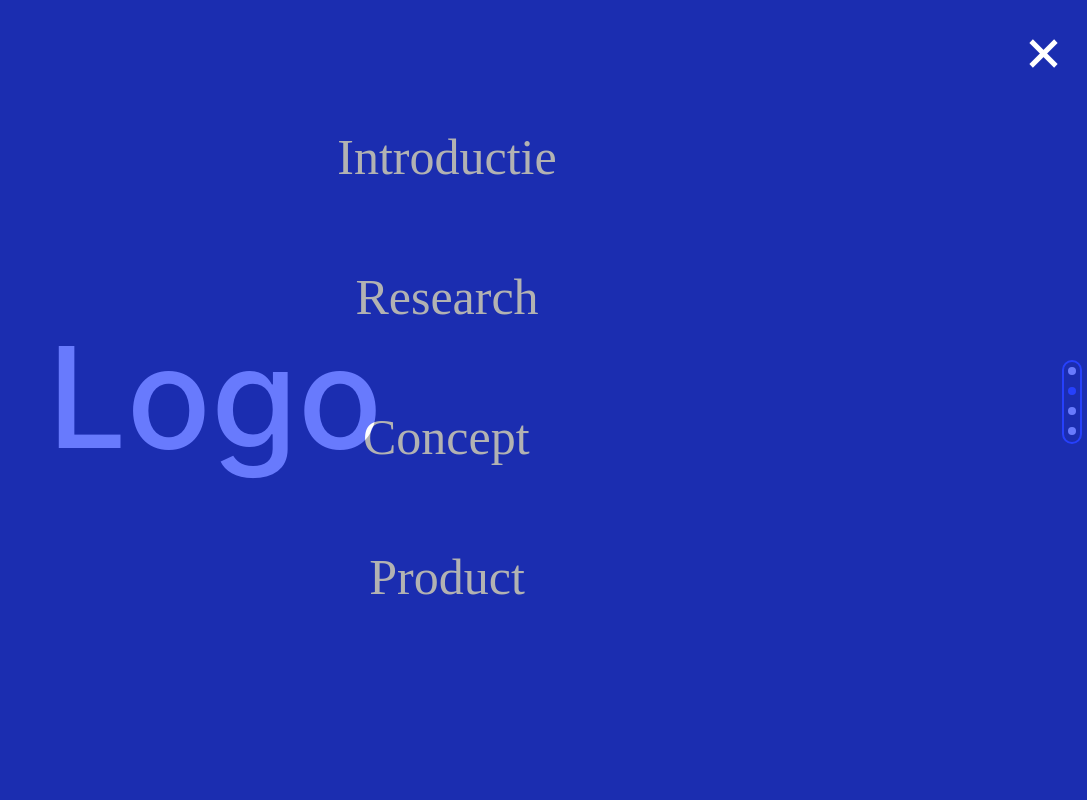
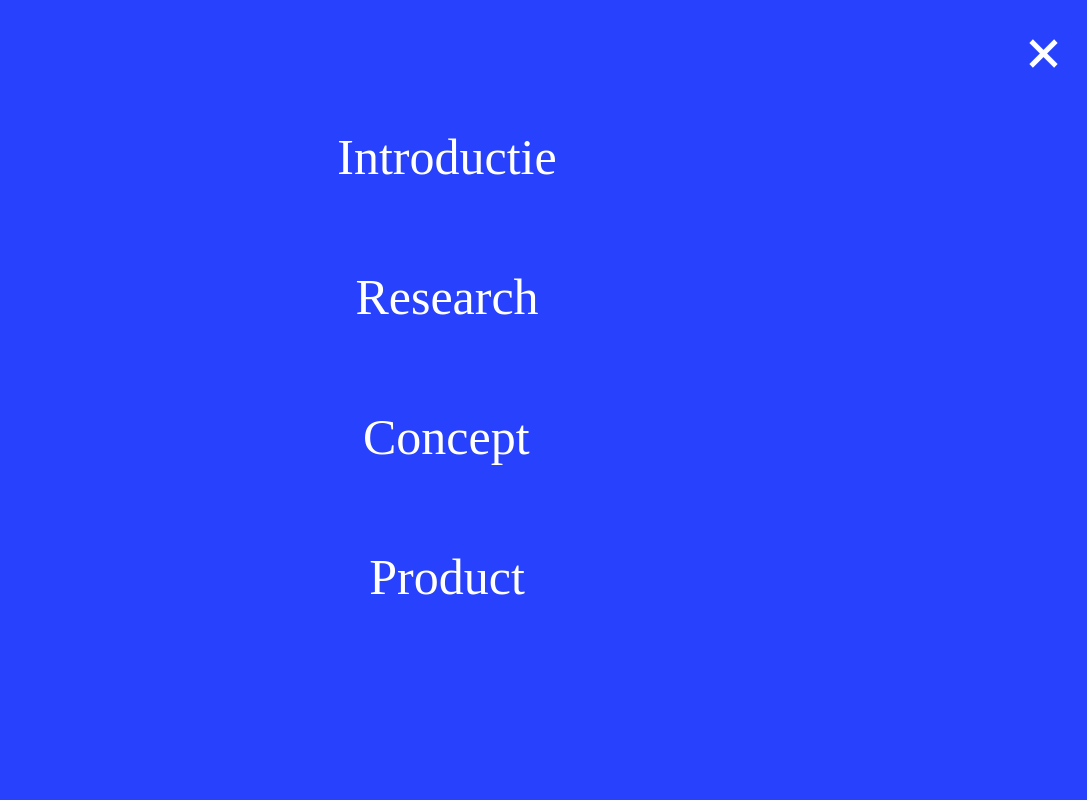
Before and after one commit to rebp/minor-website, a website: page index.html in a window 1280 px wide. Both pictures are taken after a click on the element 1236 px from the left and 53 px from the top of the page. Shown: the top 800 px of the page, without its empty margins (193-1280 px from the left). Drawn offline with Linux system fonts and the light colour scheme.

Commit message:
overlay transparancy 1

```diff
--- a/css/full-screen.css
+++ b/css/full-screen.css
@@ -103,7 +103,7 @@ body {
   z-index: 1500;
 }
 .overlay.open {
-  opacity: .7;
+  opacity: 1;
   visibility: visible;
   height: 100%;
 }
```
